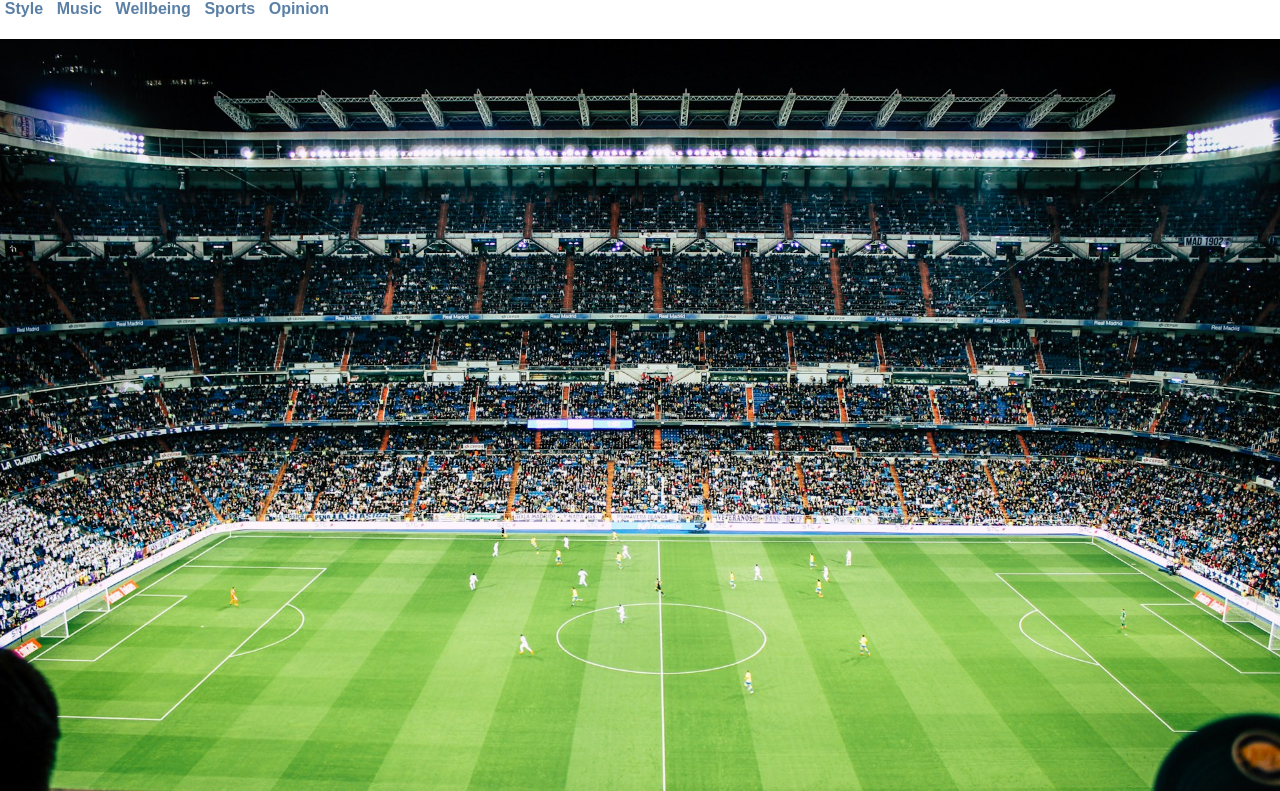
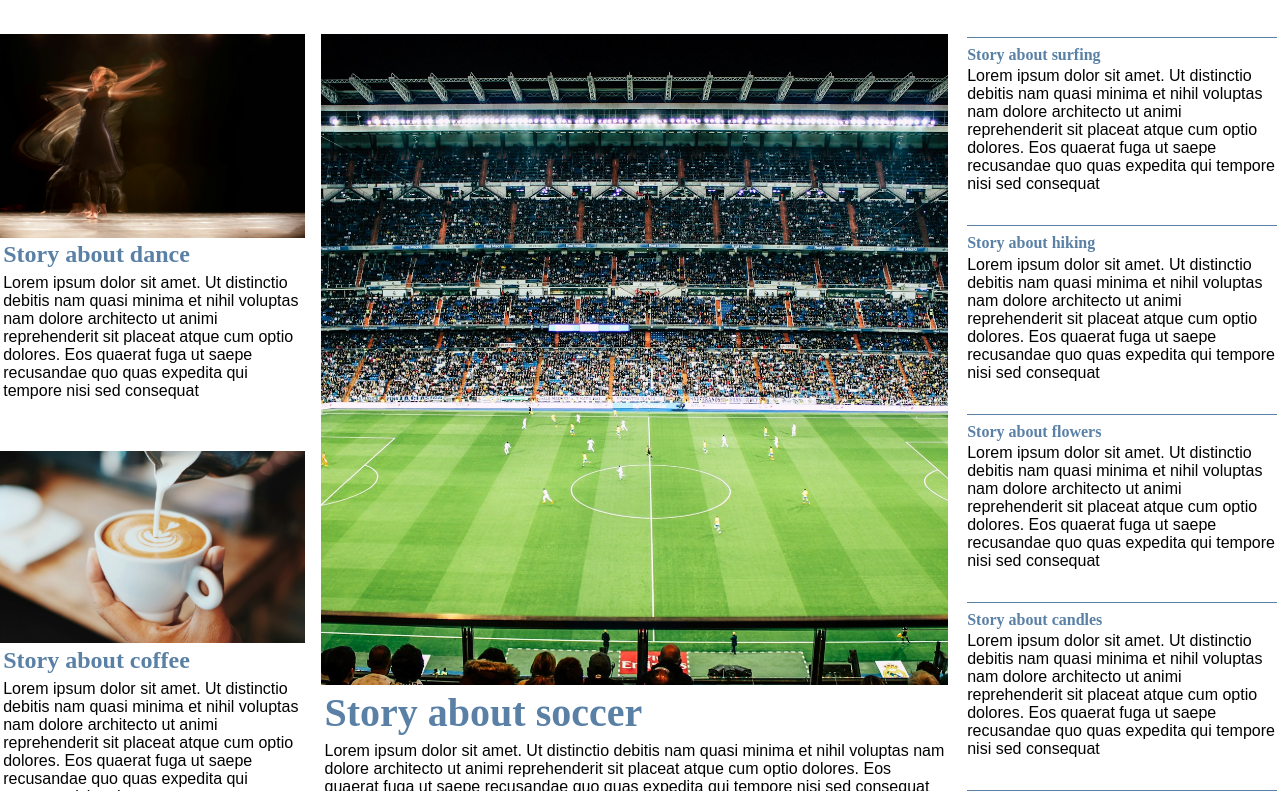
Before and after one commit to riwallac/riwallac.github.io, a plain HTML site: page grc339/digital-magazine/index.html in a window 1280 px wide. Shown: the part 123-914 px from the top of the page. Drawn offline with Linux system fonts and the light colour scheme.

Commit message:
Add files via upload

```diff
--- a/grc339/digital-magazine/style.css
+++ b/grc339/digital-magazine/style.css
@@ -7,65 +7,75 @@ img {
     display: block;
 }
 
-div.container {
-    max-width:38em;
+div.container, div.home-container {
+    max-width:40em;
     margin: auto;
 }
 
+body {
+    font-family: sans-serif;
+}
+
 nav ul {
-    margin-left: 0.5em;
     margin-bottom: 1em;
     margin-top: 0.25em;
 }
 
 nav ul li {
     list-style-type: none;
-    font-family: sans-serif;
-    font-weight: bold;
-    margin: 0.3em;
 }
 
 nav ul li a {
     color: #5a80a6;
+    font-weight: bold;
 }
 
 h1 {
-    width: 8em;
+    width: 6em;
     margin-top: 1em;
-    margin-bottom: .65em;
+}
+
+header, p {
+    margin: 0.2rem 0.5rem 0;
+}
+
+h1, nav {
+    margin-bottom: 1em;
 }
 
 h2 {
     color: #5a80a6;
     font-weight: bold;
-    margin-top: 0.25em;
+    font-family: serif;
+    margin: 0.2rem 0.5rem 0;
 }
 
 article h2 {
-    padding-top: 0.25em;
-    font-size: 2em;
+    margin-top: 1em;
+    font-size: 2.5em;
+    margin-bottom: 0.5em;
 }
 
-aside h2 {
-    padding-left: 0.25em;
-    font-size: 1.2em;
-}
-
-aside p {
-    padding-left: 0.25em;
+article p {
+    margin-bottom: 1em;
 }
 
 section.mainstory h2 {
-    font-size: 3em;
+    font-size: 2.5em;
 }
 
 
 section.secondary h2 {
-    font-size: 2em;
+    font-size: 1.5em;
 }
 
 section.tertiary h2 {
-    font-size: 1.2em;
+    border-top: .1px #5a80a6 solid;
+    padding-top: 0.5em;
+}
+
+section.tertiary {
+    background-color: #cfd3ff;
 }
 
 a {
@@ -74,65 +84,141 @@ a {
 }
 
 section {
-    padding-bottom: 1em;
+    margin-bottom: 2em;
 }
 
-p {
-    font-family: sans-serif;
-    margin: 0.1em 0.5em 1em;
-}
-
-section.mainstory h2, article h2 {
-    margin-left: 0.15em;
-    text-decoration: none;
-}
-
-section.secondarystory h2 {
-    margin-left: 0.25em;
-}
-
-section.tertiarystory{
-    margin: 0 0.5em;
-    border-top: .1em #5a80a6 solid;
-}
-
-section.tertiarystory p, aside p{
-    margin-left: 0;
+aside section.secondary h2 {
+    font-size: 1.1em;
 }
 
 aside{
     background-color: #cfd3ff;
-    padding: 0.5em;
+    padding: 1em 0.5em;
+    margin-top: 1em;
 }
 
 figcaption {
     font-style: italic;
-    margin: 0.5em 0.5em 1.5em;
+    margin: 0.2rem 0.5rem 0;
     font-family: sans-serif;
     color: #535353;
 }
 
 @media screen and (min-width: 40em) {
     nav ul li {
-        display: inline-block;
+        display: inline;
+        margin-right: 1em;
     }
 
-    h1, nav ul, p, section.mainstory h2, article h2, section.secondarystory h2, figcaption{
-        margin-left: 0;
+    header, h2, p{
+        margin: 0.2rem;
     }
 
-    section.tertiarystory{
-        margin: 0;
+    figcaption{
+        margin: 0.2rem 0 1em;
     }
 }
 
 footer{
     background-color: #5a80a6;
     color: #fefeff;
-    height: 2rem;
-    padding: 1em 0 0 0.5em;
+    width: 100%;
+    padding: 0.5em;
+    box-sizing: border-box;
 }
 
-footer p{
-    margin: 0;
+
+@media only screen and (min-width: 60em) {
+    div.home-container {
+        max-width: 80em;
+        padding: 0 1em;
+        display: grid;
+        grid-template-columns: 3fr 1fr;
+        grid-gap: 1em;
+    }
+
+    div.container {
+        max-width: 60em;
+        padding: 0 1em;
+        display: grid;
+        grid-template-columns: 3fr 1fr;
+        grid-gap: 1em;
+    }
+
+    header, footer {
+        grid-column: 1/3;
+    }
+
+    div.home-container, main {
+        display: grid;
+        grid-template-columns: repeat(3fr 1fr);
+        grid-gap: 1em;
+    }
+
+    div.home-container, aside, section.tertiary {
+        background: none;
+        margin-top: 0;
+        padding: 0;
+   }
+
+   div.container, aside, section.tertiary {
+    margin-top: 0;
 }
+
+    section.mainstory {
+        grid-column: 2/4;
+        grid-row: 1/3;
+        display: flex;
+    }
+
+   section.mainstory a {
+        display: flex;
+        flex-direction: column;
+        flex: 1 0 12em;
+   }
+
+   section.mainstory a figure {
+        flex: 1 0 12em;
+        display: flex;
+   }
+
+   section.mainstory a figure img {
+        object-fit: cover;
+   }
+
+   section.mainstory a h2 {
+        flex: 0 0 1em;
+   }
+
+   section.mainstory a p {
+        flex: 0 0 4em;
+   }
+
+   section.secondary {
+    display: flex;
+}
+
+section.secondary a {
+    display: flex;
+    flex-direction: column;
+    flex: 1 0 12em;
+}
+
+section.secondary a figure {
+    flex: 1 0 12em;
+    display: flex;
+}
+
+section.secondary a figure img {
+    object-fit: cover;
+}
+
+section.secondary a h2 {
+    flex: 0 0 1em;
+}
+
+section.secondary a p {
+    flex: 0 0 4em;
+}
+
+}
```
